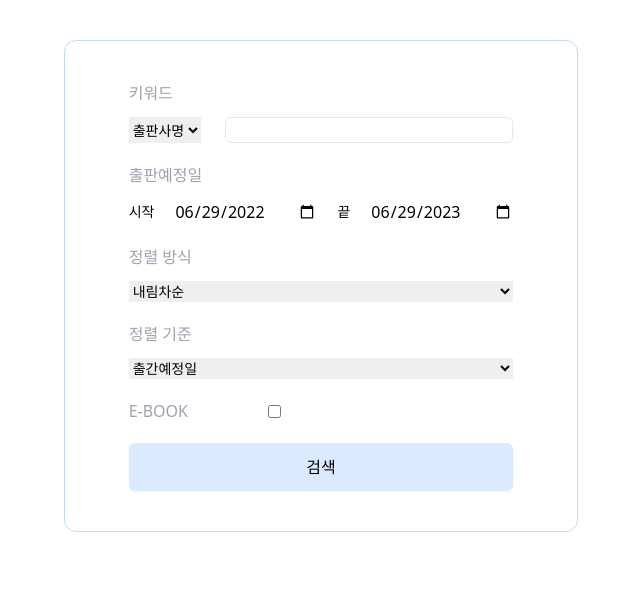
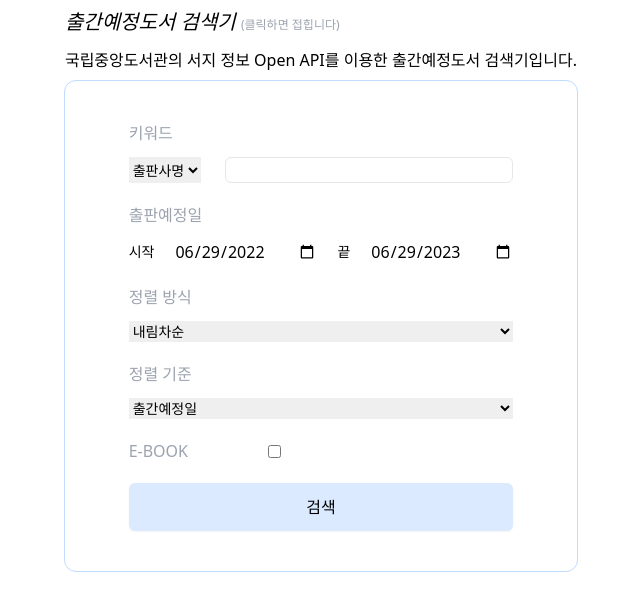
Before and after one commit to tyange/to-be-published, a Vue app: page / in a window 1280 px wide. Shown: the top 610 px of the page, without its empty margins (319-959 px from the left). Built offline with nearby package versions, Linux system fonts and the light colour scheme.

Commit message:
added intro header

```diff
--- /dev/null
+++ b/src/components/IntroHeader.vue
@@ -0,0 +1,26 @@
+<template>
+  <details open="true">
+    <summary>
+      <p class="text-xl italic">
+        출간예정도서 검색기
+        <span class="text-xs not-italic hidden text-gray-400">
+          (클릭하면 접힙니다)
+        </span>
+      </p>
+    </summary>
+    <p class="mt-3">
+      국립중앙도서관의 서지 정보 Open API를 이용한 출간예정도서 검색기입니다.
+    </p>
+  </details>
+</template>
+
+<style>
+details summary::marker {
+  display: none;
+  content: "";
+}
+
+details[open] summary p span {
+  display: inline;
+}
+</style>
--- a/src/views/HomeView.vue
+++ b/src/views/HomeView.vue
@@ -1,11 +1,15 @@
 <script setup lang="ts">
+import IntroHeader from "@/components/IntroHeader.vue";
 import BookList from "../components/BookList.vue";
 import BookForm from "@/components/BookForm.vue";
 </script>
 
 <template>
+  <header class="w-full flex justify-center items-center h-20">
+    <IntroHeader/>
+  </header>
   <main class="w-full flex justify-center items-center">
-    <div class="w-1/2 flex flex-col items-center gap-10 pt-10">
+    <div class="w-1/2 flex flex-col items-center gap-10">
       <BookForm />
       <BookList />
     </div>
```
